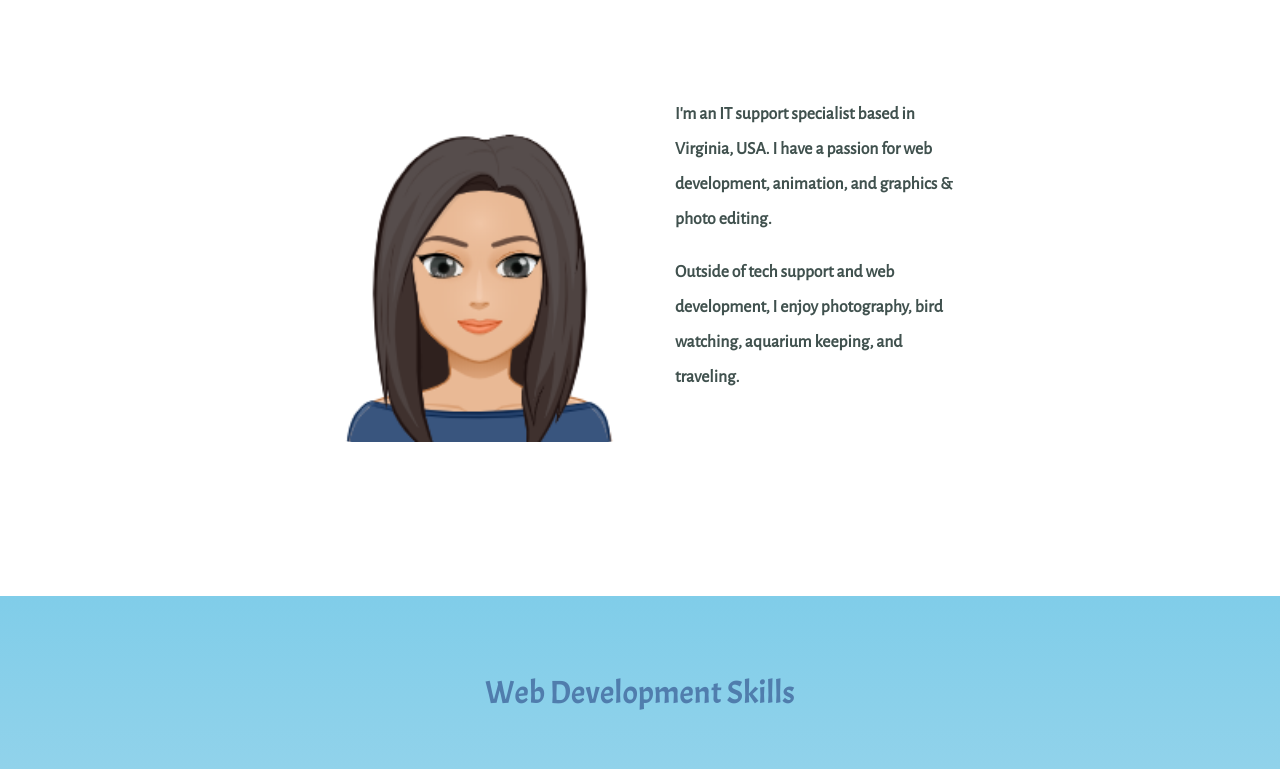
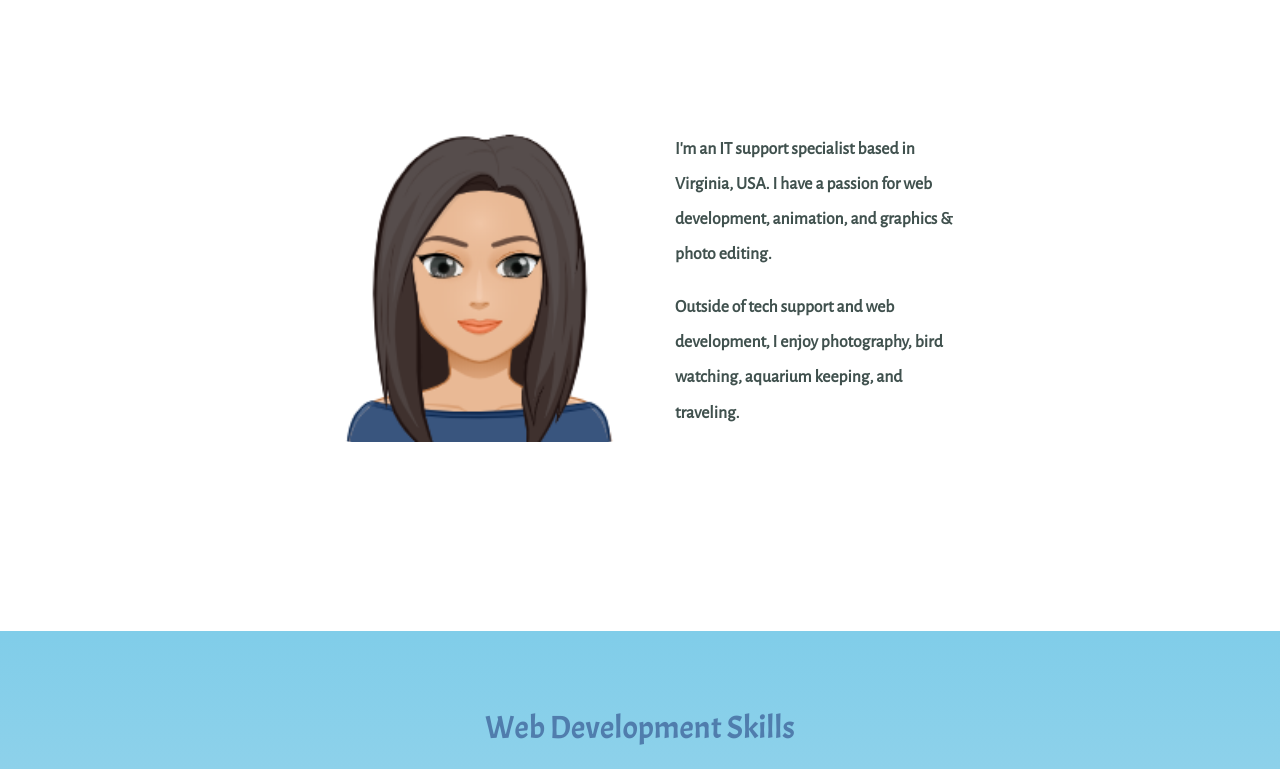
Before and after one commit to ermaem/ermadev, a plain HTML site: page index.html in a window 1280 px wide. Shown: the part 991-1760 px from the top of the page. Drawn offline with nearby package versions, Linux system fonts and the light colour scheme.

Commit message:
Update index.html

```diff
--- a/index.html
+++ b/index.html
@@ -25,7 +25,7 @@
     <h2>About Me</h2>
     <div class="skill-row">
       <img class="profile-pic" src="images/my-avatar.png" alt="erma-pic">
-      <p class="profile-text">I'm an IT support specialist based in Virginia, USA.
+      <p class="profile-text"><br>I'm an IT support specialist based in Virginia, USA.
         I have a passion for web development, animation, and graphics & photo editing. </p>
       <p class="profile-text">Outside of tech support and web development, I enjoy photography,
         bird watching, aquarium keeping, and traveling. </p>
```
